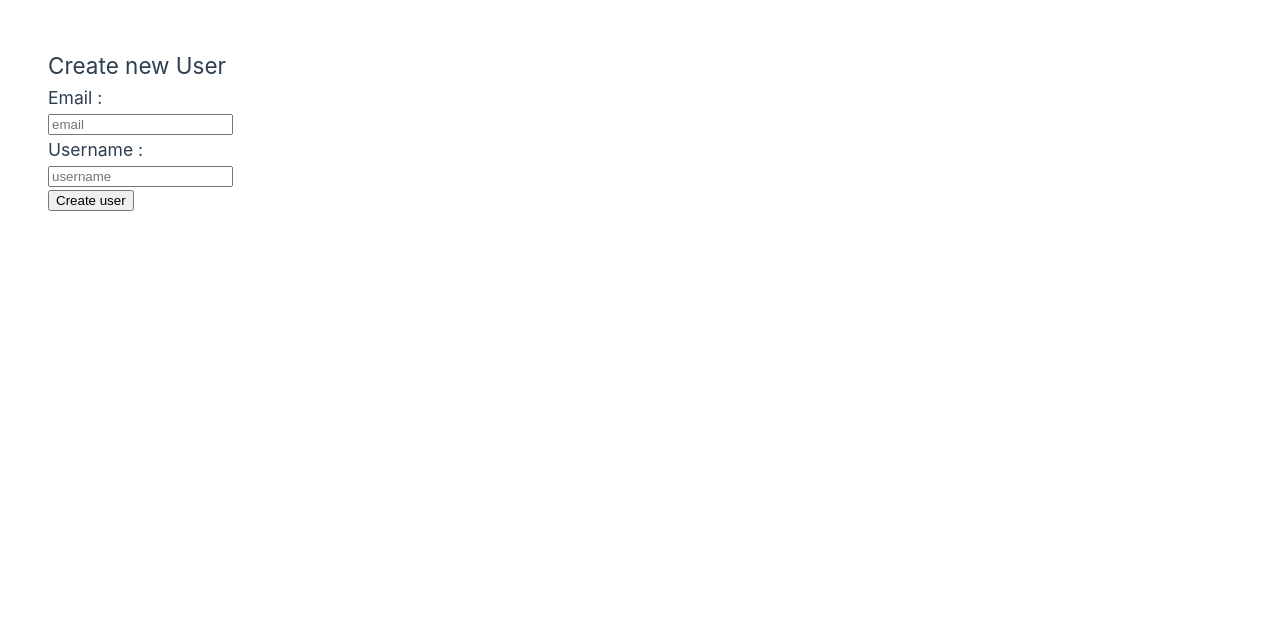
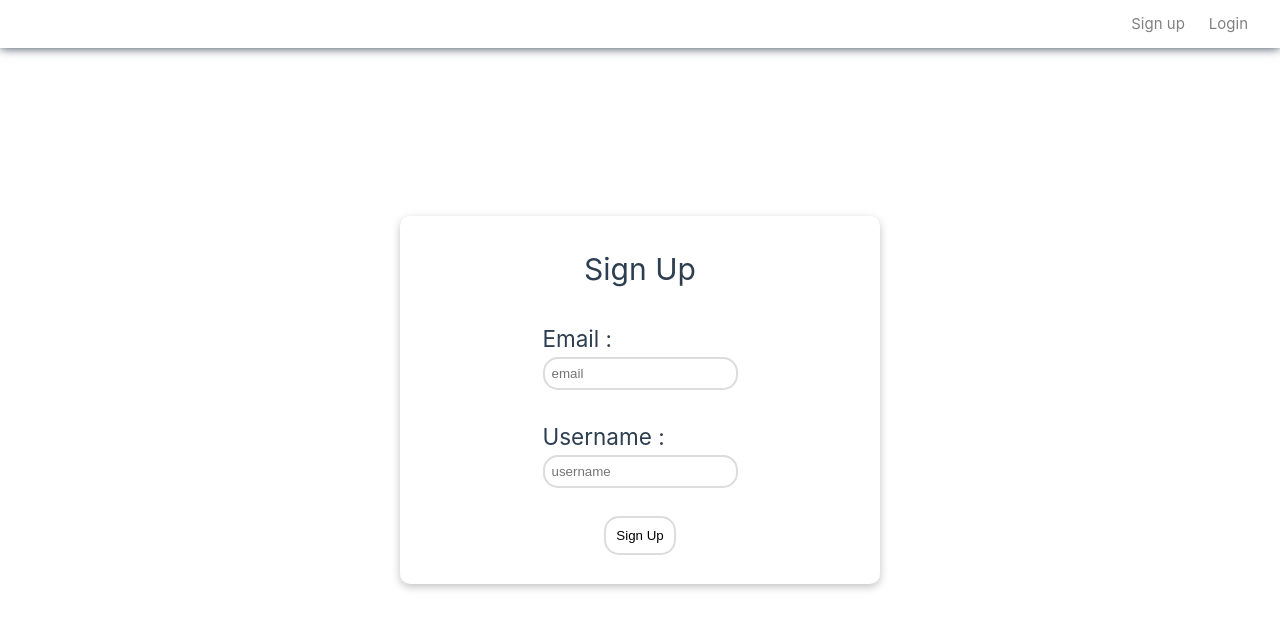
Before and after one commit to MattheuELLOY/T-POO-700_theme01_project, a Vue app in the folder web/: page /login in a window 1280 px wide. Shown: the top 628 px of the page. Built offline with nearby package versions, Linux system fonts and the light colour scheme.

Commit message:
feat: User component

```diff
--- a/web/package.json
+++ b/web/package.json
@@ -13,10 +13,11 @@
     "chart.js": "^3.9.1",
     "pinia": "^2.0.23",
     "vue": "^3.2.41",
-    "vue-chartjs": "^4.1.2"
+    "vue-chartjs": "^4.1.2",
+    "vue-router": "^4.1.6"
   },
   "devDependencies": {
-    "@types/node": "^16.11.68",
+    "@types/node": "^18.11.6",
     "@vitejs/plugin-vue": "^3.1.2",
     "@vue/tsconfig": "^0.1.3",
     "npm-run-all": "^4.1.5",
--- a/web/src/App.vue
+++ b/web/src/App.vue
@@ -1,10 +1,59 @@
 <template>
-  <UserComponents/>
+  <header>
+    <nav class="navbar">
+      <div v-if="!user?.username" class="gap">
+        <router-link to="/sign-up">Sign up</router-link>
+        <router-link to="/Login">Login</router-link>
+      </div>
+      <div v-else class="gap">
+        <router-link to="/profile">Profile</router-link>
+      </div>
+    </nav>
+  </header>
+  <router-view></router-view>
 </template>
 
-<script setup lang="ts">
-  import UserComponents from './components/User.vue'
+<script lang="ts">
+import { useUserStore } from '@/store/user'
+import { computed } from '@vue/runtime-core';
+
+export default {
+  setup () {
+    const userStore = useUserStore();
+    const user = computed(() => userStore.user)
+
+    return {
+      user
+    }
+  }
+}
 </script>
 
 <style scoped lang="css">
+  a {
+    text-decoration: none;
+    color: gray;
+  }
+  .navbar {
+    right: 0;
+    top: 0;
+    position: fixed;
+    box-sizing: border-box;
+
+    display:flex;
+    align-items: center;
+    justify-content: end;
+
+    width: 100%;
+    min-height: 3rem;
+    padding-inline: 2rem;
+
+    border-bottom: 0px solid;
+    box-shadow: 0px 0px 10px 0px;
+    background-color: white;
+  }
+  .gap {
+    display: flex;
+    gap: 1.5rem;
+  }
 </style>
--- a/web/src/assets/main.css
+++ b/web/src/assets/main.css
@@ -1,5 +1,11 @@
 @import './base.css';
 
 body {
-    padding: 3rem;
+    display: flex;
+    align-items: center;
+    justify-content: center;
 }
+
+h1 {
+    margin: 0;
+}
--- a/web/src/components/User.vue
+++ b/web/src/components/User.vue
@@ -1,60 +1,132 @@
 <template>
-	<div class="card">
-		<h2>Create new User</h2>
   <div>
-      <h3>Email :</h3>
-      <input placeholder= "email" @input="event => email = event.target.value"/>
-      <h3>Username :</h3>
-      <input placeholder="username" @input="event => username = event.target.value"/>
+    <div v-if="title !== 'Delete'" class="content card-user">
+      <h1>{{ title }}</h1>
+			<div v-if="title === 'Change'">
+        <h2>User Id :</h2>
+        <input placeholder= "user id" v-model="userID" class="user-input"/>
       </div>
-    <button class="user-btn" @click="creatUser">
-      Create user
+      <div>
+        <h2>Email :</h2>
+        <input placeholder= "email" v-model="email" class="user-input"/>
+      </div>
+      <div>
+        <h2>Username :</h2>
+        <input placeholder="username" v-model="username" class="user-input"/>
+      </div>
+      <button class="user-btn" @click="onClick">
+        {{ title }}
       </button>
+    </div>
+		<div v-else class="content card-user">
+			<h1>{{ title }}</h1>
+			<div>
+        <h2>User Id :</h2>
+        <input placeholder= "user id" v-model="userID" class="user-input"/>
+      </div>
+			<button class="user-btn" @click="onClick">
+        {{ title }}
+      </button>
+		</div>
   </div>
 </template>
 
 <script lang="ts">
-import { useUserStore } from '../store/user.ts'
+import type { User } from '@/models/user'
+import { useUserStore } from '@/store/user'
 import { reactive, toRefs } from 'vue'
+import router from '@/router'
 
 export default {
-	setup () {
+  props: {
+    title: String,
+  },
+  setup (props) {
+    const data = reactive({
+      user: {} as User,
+      userID: null,
+      email: '' as string,
+      username: '' as string
+    });
     const userStore = useUserStore();
-		const data = reactive({
-			email: "",
-			username: ""
-		});
 
-		function creatUser() {
+    function onClick(): void {
+      if (props.title === 'Sign Up') {
+        creatUser()
+      } else if (props.title === 'Change') {
+        updateUser()
+      } else if (props.title === 'Delete'){
+				deleteUser()
+			} else {
+        userStore.user.email = ""
+        userStore.user.username = "a"
+        router.push('Home')
+      }
+    };
+    function creatUser(): void {
+      if (data.email && data.username) {
         userStore.post(data.email, data.username)
+        data.email = ""
+        data.username = ""
+        router.push('Home')
+      }
     };
+    function updateUser(): void {
+      if (data.userID && data.email && data.username) {
+        userStore.getByFilter(data.email, data.username)
+        userStore.put(data.userID, data.email, data.username)
+      }
+    }
+    function deleteUser(): void {
+      if (data.userID) {
+				userStore.delete(data.userID)
+        router.push('SignUp')
+			}
+		}
 
     return {
       ...toRefs(data),
-			creatUser
+      onClick
     }
   }
 }
 </script>
 
-<styles scoped lang="css">
-	.card {
+<style scoped lang="css">
+  .content {
+    min-width: 30rem;
+    min-height: 23rem;
+
+    margin: 0px;
     display: flex;
-			flex-direction: column;
     align-items: center;
     justify-content: space-evenly;
-
-			min-height: 15rem;
-			width: fit-content;
-			padding: 7px;
+  }
+  .card-user {
+    flex-direction: column;
 
     border: 0px solid;
     border-radius: 10px;
 		box-shadow: rgba(0, 0, 0, 0.24) 0px 3px 8px;
   }
+  .user-input {
+    padding: 7px;
+		border: 2px solid gainsboro;
+    background-color: white;
+	 	border-radius: 15px;
+  }
   .user-btn {
-		padding: 5px;
-		border: 1.8px solid;
-	 	border-radius: 10px;
+		padding: 10px;
+		border: 2px solid gainsboro;
+    background-color: white;
+	 	border-radius: 15px;
 	}
-</styles>
+	.user-btn:hover {
+		cursor:pointer;
+		background-color: rgb(240, 240, 240);
+	}
+	.user-btn:active {
+		box-shadow: rgba(0, 0, 0, 0.06) 0px 2px 4px 0px inset;
+  	transform: translateY(3px);
+	}
+</style>
--- a/web/src/main.ts
+++ b/web/src/main.ts
@@ -2,5 +2,6 @@ import { createApp } from 'vue'
 import App from './App.vue'
 import { createPinia } from 'pinia'
 import './assets/main.css'
+import router from '@/router'
 
-createApp(App).use(createPinia()).mount('#app')
+createApp(App).use(router).use(createPinia()).mount('#app')
--- /dev/null
+++ b/web/src/router/index.ts
@@ -0,0 +1,41 @@
+import { createRouter, createMemoryHistory } from 'vue-router'
+import SignUpVue from '@/views/SignUp.vue'
+import LoginVue from '@/views/Login.vue'
+import HomeVue from '@/views/Home.vue'
+import ProfileVue from '@/views/Profile.vue'
+
+const routes = [
+	{
+		path: '/',
+		name: '',
+		component: SignUpVue
+	},
+	{
+		path: '/sign-up',
+		name: 'SignUp',
+		component: SignUpVue
+	},
+	{
+		path: '/login',
+		name: 'Login',
+		component: LoginVue
+	},
+	{
+		path: '/home',
+		name: 'Home',
+		component: HomeVue
+	}
+	,
+	{
+		path: '/profile',
+		name: 'Profile',
+		component: ProfileVue
+	}
+]
+
+const router = createRouter({
+	history: createMemoryHistory(),
+	routes
+})
+
+export default router
--- a/web/src/store/user.ts
+++ b/web/src/store/user.ts
@@ -16,9 +16,7 @@ export const useUserStore = defineStore('user', {
 			return this.user
 		},
 		get(userID: number): User {
-			HTTP
-				.get('users' + userID)
-				.then(response => (this.user = response.data))
+			HTTP.get('users/' + userID).then(response => (this.user = response.data))
 			return this.user
 		},
 		post(email: string, username: string): void {
@@ -29,6 +27,7 @@ export const useUserStore = defineStore('user', {
 						"username": username
 					}
 				})
+				this.getByFilter(email, username)
 		},
 		put(userID: number, email: string, username: string): void {
 			HTTP
@@ -38,6 +37,11 @@ export const useUserStore = defineStore('user', {
 						"username": username
 					}
 				})
+		},
+		delete(userID: number): void {
+			HTTP.delete('users/' + userID)
+			this.user.email = ''
+			this.user.username = ''
 		}
 	}
 })
--- /dev/null
+++ b/web/src/views/Home.vue
@@ -0,0 +1,16 @@
+<template>
+  <h1>{{  }}</h1>
+</template>
+
+<script lang="ts">
+import { useUserStore } from '@/store/user';
+
+export default {
+  setup () {
+    const userStore = useUserStore();
+  }
+}
+</script>
+
+<style scoped lang="css">
+</style>
--- /dev/null
+++ b/web/src/views/Login.vue
@@ -0,0 +1,10 @@
+<template>
+  <UserVue title="Login"/>
+</template>
+
+<script setup lang="ts">
+import UserVue from '@/components/User.vue';
+</script>
+
+<style scoped lang="css">
+</style>
--- /dev/null
+++ b/web/src/views/Profile.vue
@@ -0,0 +1,17 @@
+<template>
+  <div class="profile-content">
+    <UserVue title="Change"/>
+    <UserVue title="Delete"/>
+  </div>
+</template>
+
+<script setup lang="ts">
+import UserVue from '@/components/User.vue';
+</script>
+
+<style scoped lang="css">
+  .profile-content {
+    display: flex;
+    gap: 5rem;
+  }
+</style>
--- /dev/null
+++ b/web/src/views/SignUp.vue
@@ -0,0 +1,10 @@
+<template>
+  <UserVue title="Sign Up"/>
+</template>
+
+<script setup lang="ts">
+import UserVue from '@/components/User.vue';
+</script>
+
+<style scoped lang="css">
+</style>
```
Also changed, not shown: 1 other file (tests, documents, lock files or other folders). Lines whose indentation alone changed are shown as unchanged.
